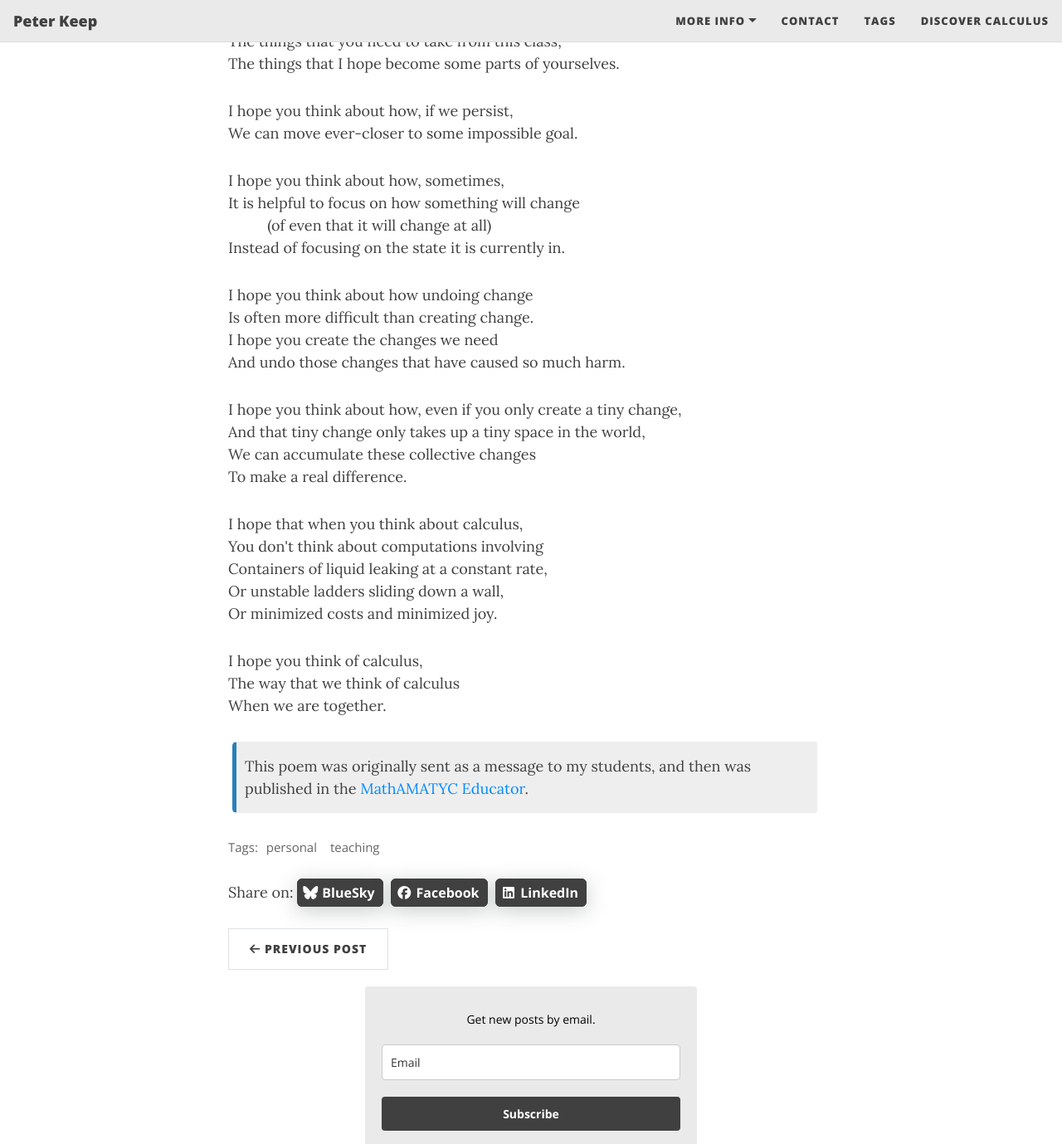
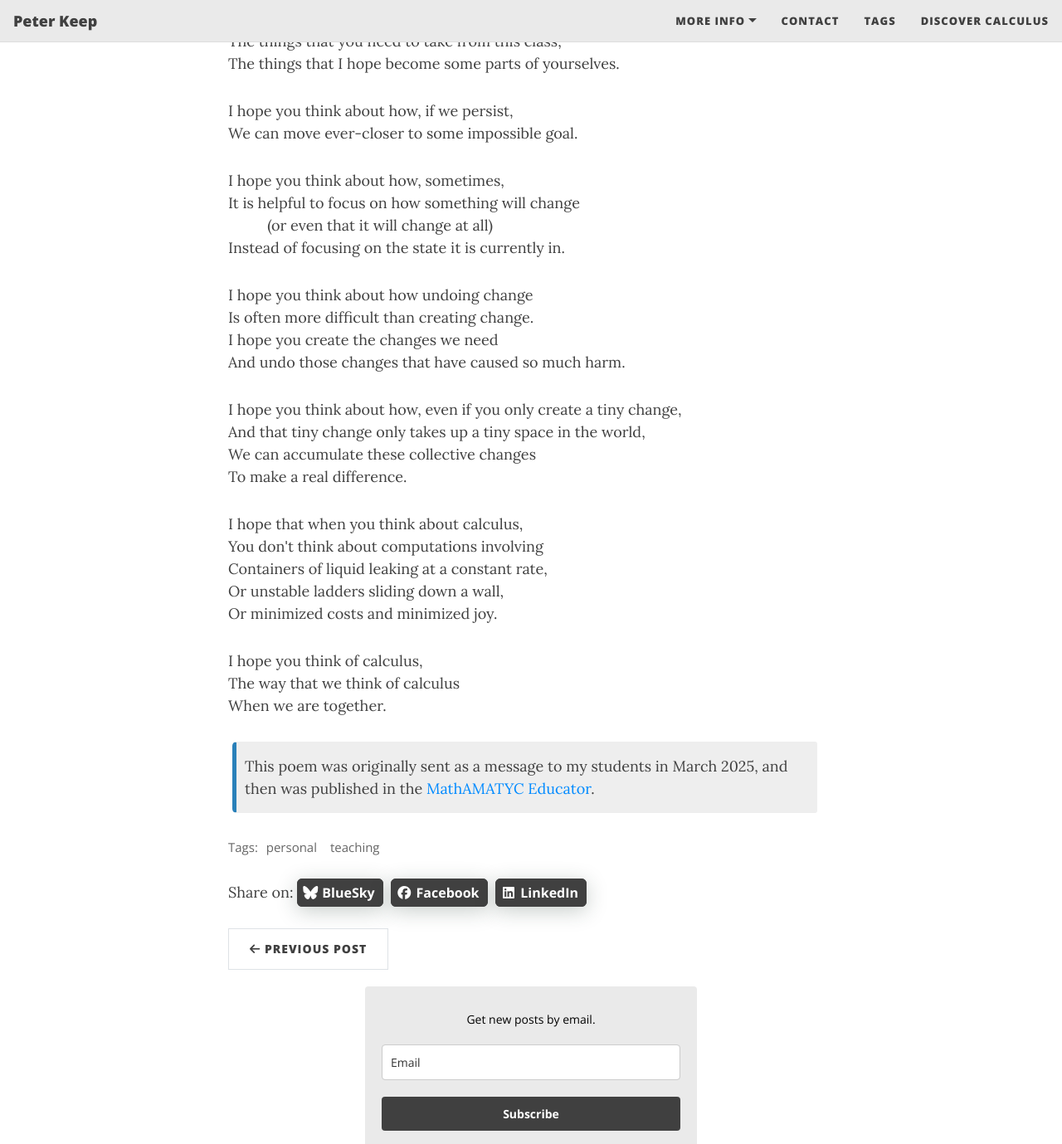
Before and after one commit to peterkeep/peterkeep.github.io, a Jekyll site: the page built from _posts/2026-11-10-class-is-cancelled.md, in a window 1280 px wide and 1400 px high, scrolled down 542 px, cut to the strip 0-1379 px from the top of the window. Shown: the whole strip at 83% size. Built offline with Jekyll 4.4.1, drawn with Linux system fonts in a browser that asks for light colours; some web fonts are replaced.

Commit message:
Small typos and added semester

```diff
--- a/_posts/2026-11-10-class-is-cancelled.md
+++ b/_posts/2026-11-10-class-is-cancelled.md
@@ -33,7 +33,7 @@ We can move ever-closer to some impossible goal.
 <p>
 I hope you think about how, sometimes, <br/>
 It is helpful to focus on how something will change <br/>
-&nbsp; &nbsp; &nbsp; &nbsp; &nbsp; (of even that it will change at all) <br/>
+&nbsp; &nbsp; &nbsp; &nbsp; &nbsp; (or even that it will change at all) <br/>
 Instead of focusing on the state it is currently in.
 </p>
 
@@ -66,5 +66,5 @@ When we are together.
 </p>
 
 <div class="box-note">
-   This poem was originally sent as a message to my students, and then was published in the <a href="https://www.amatyc.org/publications/mathamatyc-educator/spring-2025-volume-16-number-3/" target="_blank">MathAMATYC Educator</a>.
+   This poem was originally sent as a message to my students in March 2025, and then was published in the <a href="https://www.amatyc.org/publications/mathamatyc-educator/spring-2025-volume-16-number-3/" target="_blank">MathAMATYC Educator</a>.
 </div>
```
